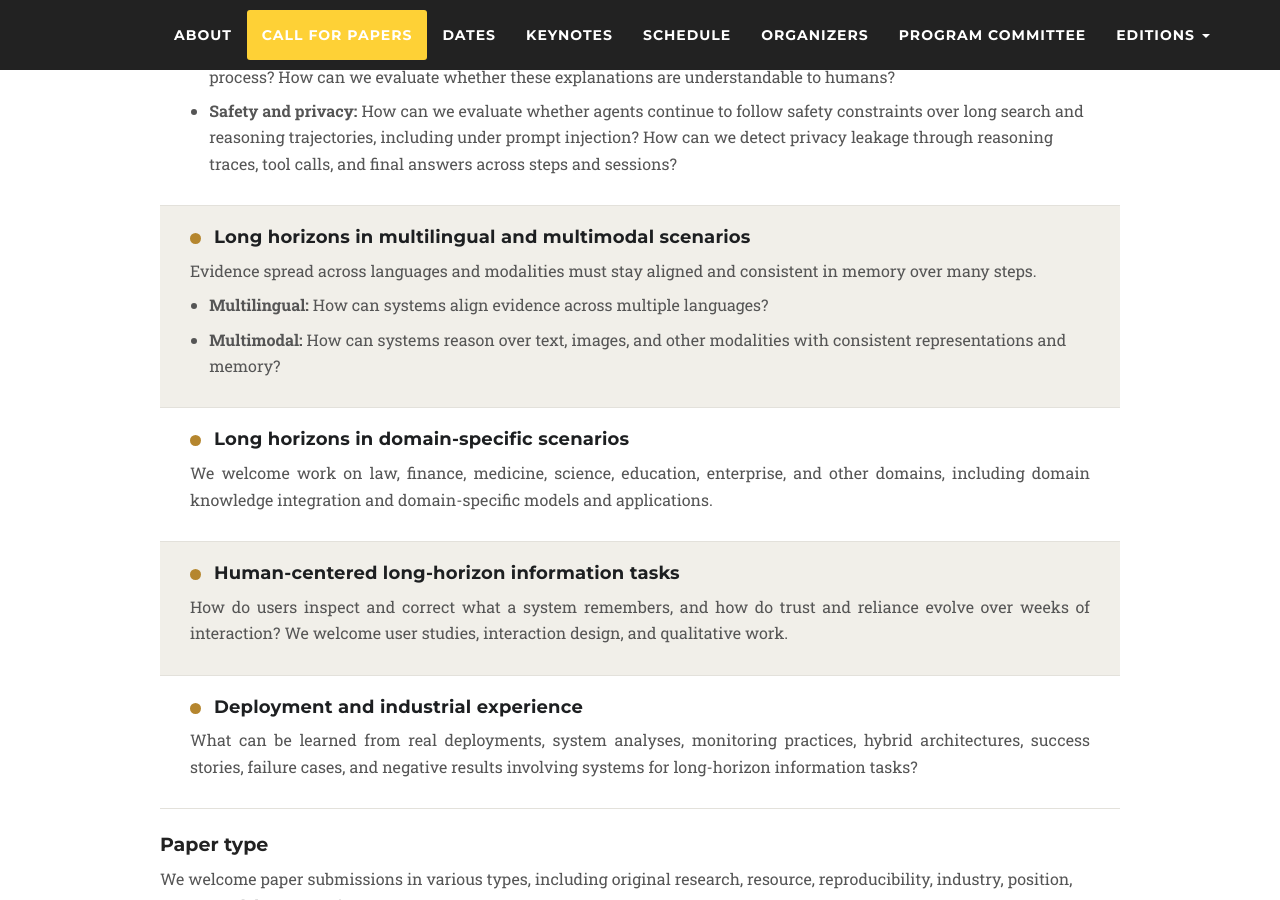
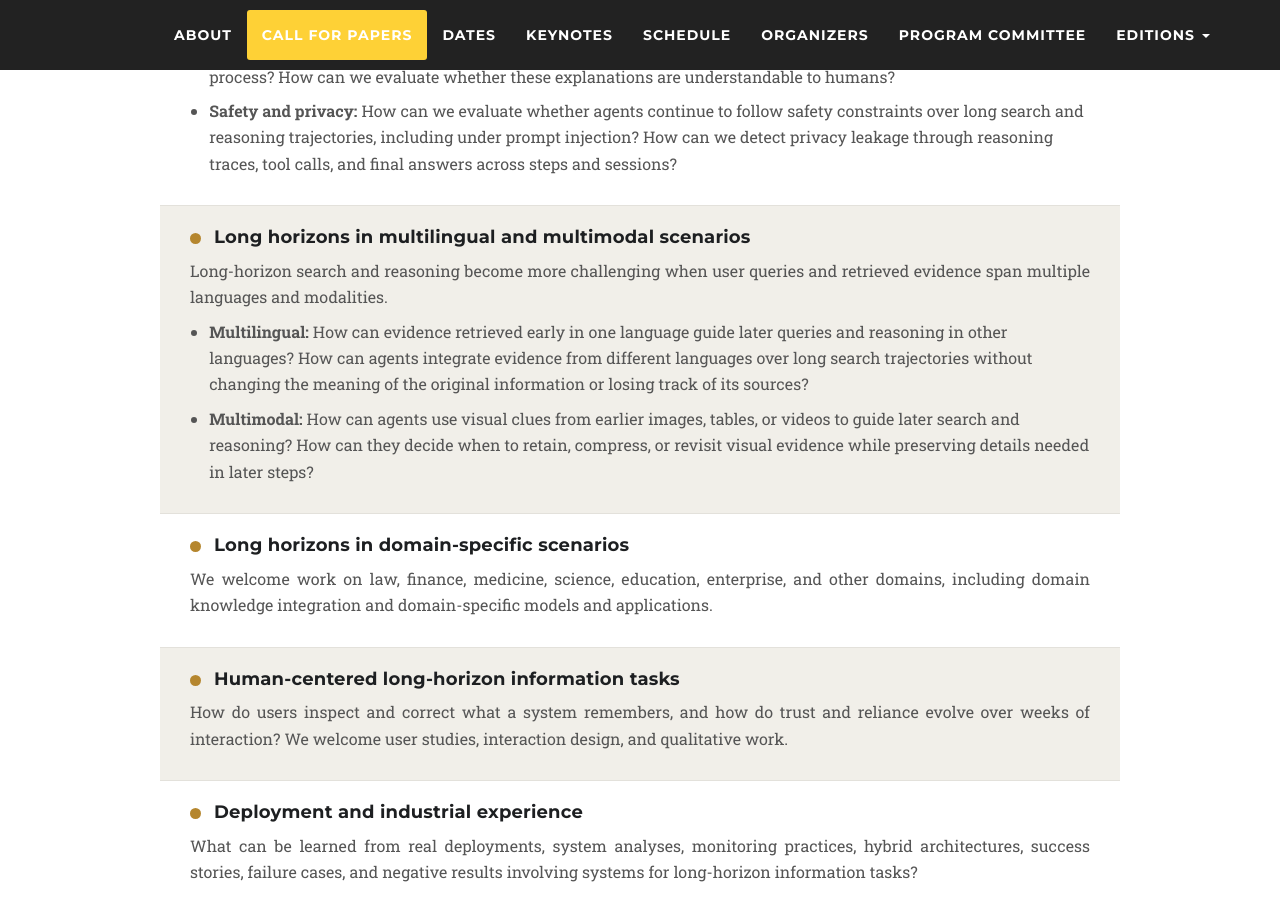
Before and after one commit to longseek-workshop/longseek-workshop.github.io, a Jekyll site: the page built from wsdm2027.md, in a window 1280 px wide and 900 px high, scrolled down 2403 px. Built offline with Jekyll 4.4.1, drawn with Linux system fonts in a browser that asks for light colours; nearby versions of some CDN libraries; some web fonts are replaced.

Commit message:
Update cfp-wsdm2027.html

```diff
--- a/_includes/cfp-wsdm2027.html
+++ b/_includes/cfp-wsdm2027.html
@@ -98,10 +98,10 @@
             </div>
             <div class="theme-row">
               <h4>Long horizons in multilingual and multimodal scenarios</h4>
-              <p>Evidence spread across languages and modalities must stay aligned and consistent in memory over many steps.</p>
+              <p>Long-horizon search and reasoning become more challenging when user queries and retrieved evidence span multiple languages and modalities.</p>
               <ul>
-                <li><b>Multilingual:</b> How can systems align evidence across multiple languages?</li>
-                <li><b>Multimodal:</b> How can systems reason over text, images, and other modalities with consistent representations and memory?</li>
+                <li><b>Multilingual:</b> How can evidence retrieved early in one language guide later queries and reasoning in other languages? How can agents integrate evidence from different languages over long search trajectories without changing the meaning of the original information or losing track of its sources?</li>
+                <li><b>Multimodal:</b> How can agents use visual clues from earlier images, tables, or videos to guide later search and reasoning? How can they decide when to retain, compress, or revisit visual evidence while preserving details needed in later steps?</li>
               </ul>
             </div>
             <div class="theme-row">
```
